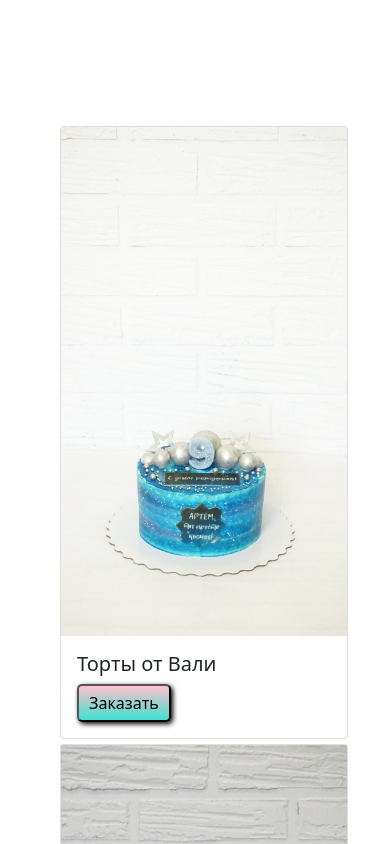
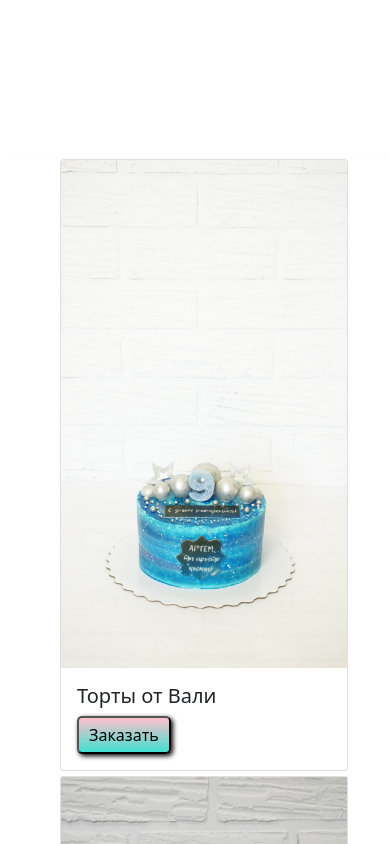
Before and after one commit to sergeianip20/rop, a Next.js app: page /secon in a window 390 px wide. Shown: the part 760-1604 px from the top of the page. Built offline with nearby package versions, Linux system fonts and the light colour scheme.

Commit message:
Update global.module.css

```diff
--- a/styles/global.module.css
+++ b/styles/global.module.css
@@ -44,7 +44,7 @@ border-radius: 5px 5px 5px 5px;
 display: grid;
 grid-template-columns: 1fr 1fr 1fr;
 box-shadow:   5px 5px 5px black;
-margin: 100px 0px 0px 0px;
+margin: 125px 0px 0px 0px;
 }
 .users_item {
 padding: 0px 0px 5px 60px;
@@ -104,6 +104,11 @@ box-shadow: 5px 5px 5px red;
       position:relative;
 
    }
+   .users_grid {
+display: grid;
+
+
+}
 }
 
 @media(min-width: 767px){
```
